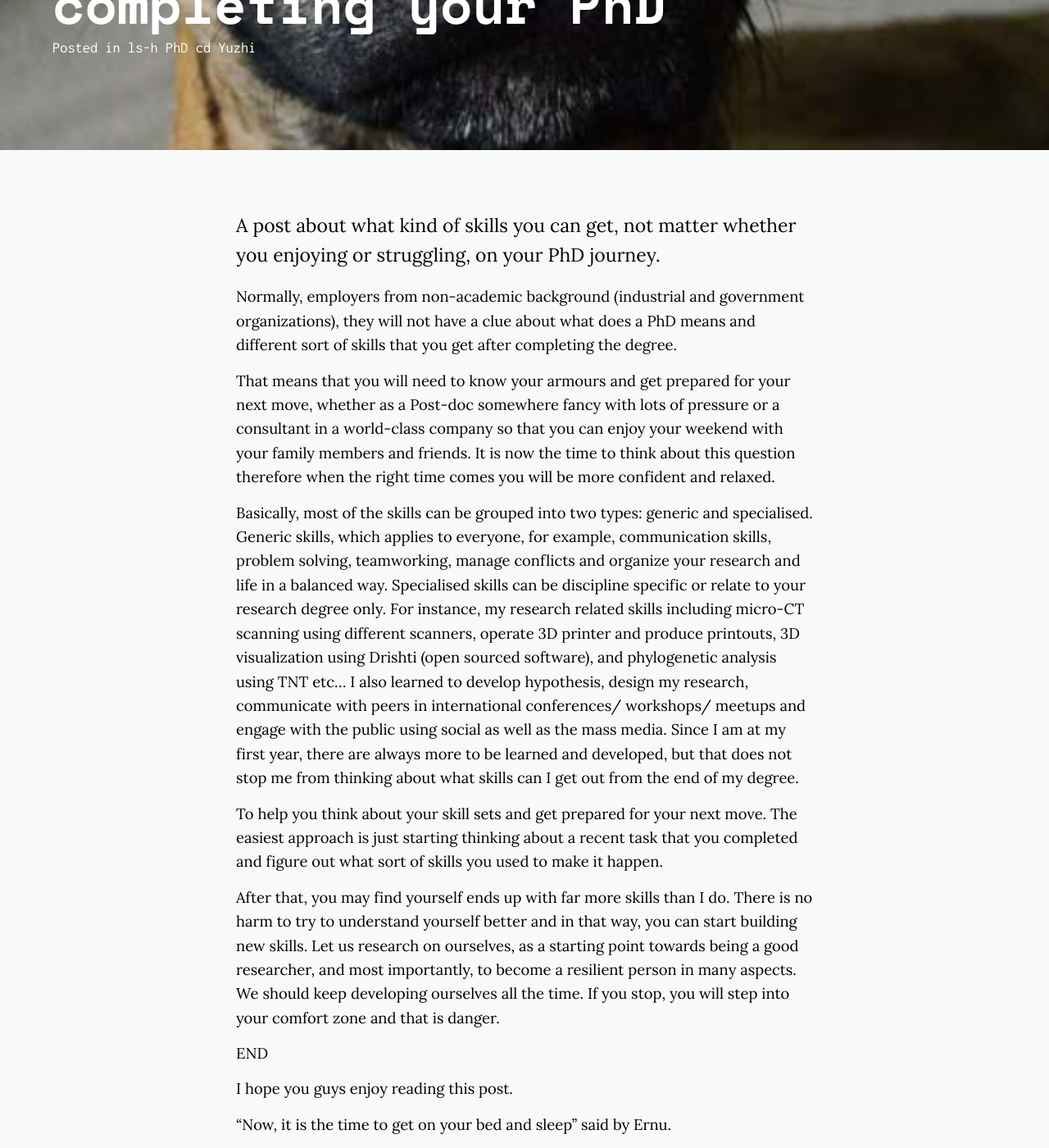
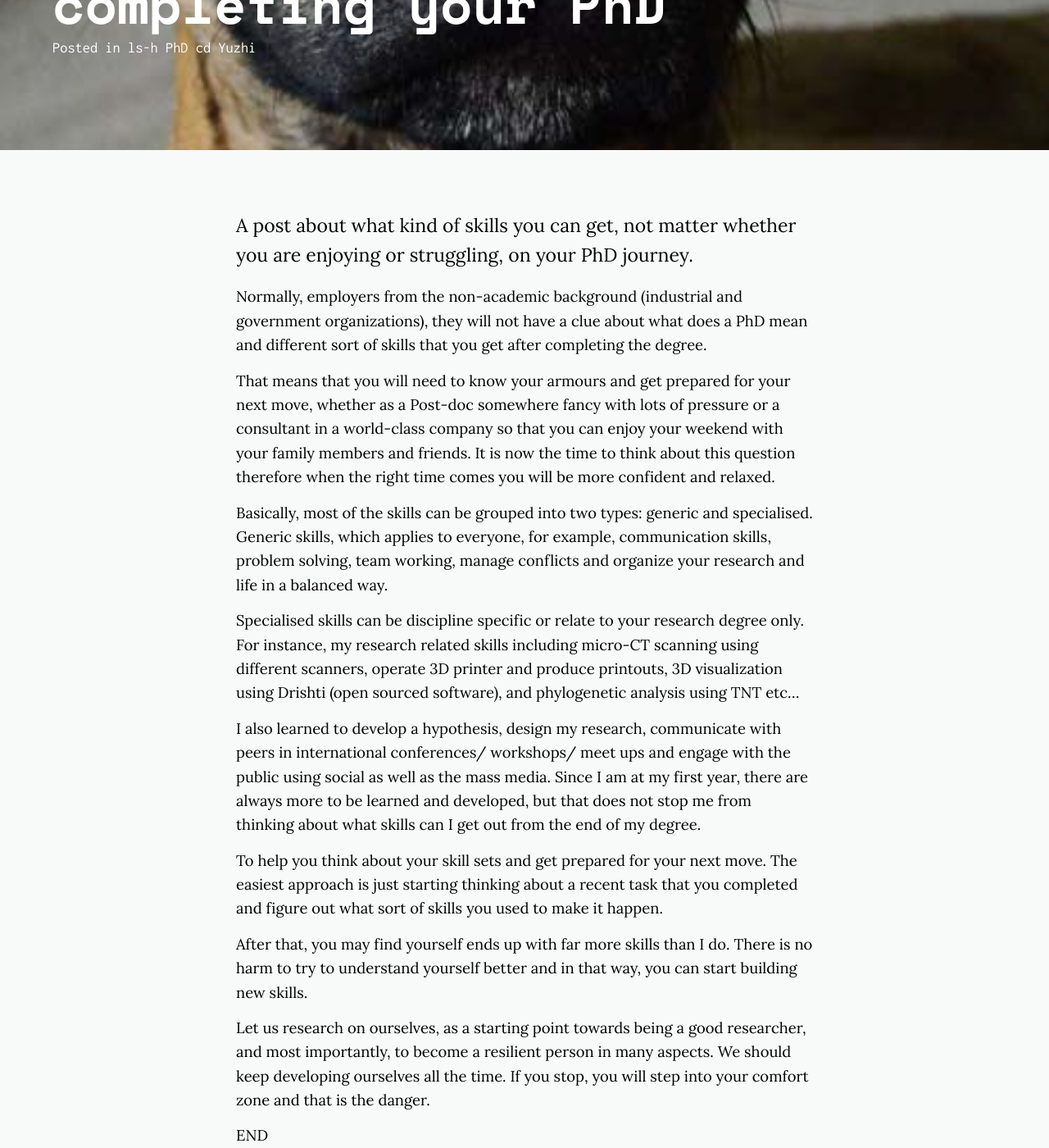
Before and after one commit to yuzhihu/yuzhihu.github.io, a Jekyll site: the page built from _posts/2016-11-11-second-post.markdown, in a window 1280 px wide and 1400 px high, scrolled down 461 px. Shown: the whole window at 82% size. Built offline with Jekyll 4.4.1, drawn with Linux system fonts in a browser that asks for light colours; nearby versions of some CDN libraries.

Commit message:
Second post after Sean's suggestion

```diff
--- a/_posts/2016-11-11-second-post.markdown
+++ b/_posts/2016-11-11-second-post.markdown
@@ -8,17 +8,26 @@ description: Ideas are my own
 image: assets/image/ernu_id.jpg
 image-sm: assets/image/ernu_id.jpg
 ---
-A post about what kind of skills you can get, not matter whether you enjoying or struggling, on your PhD journey.
+A post about what kind of skills you can get, not matter whether you are enjoying or struggling, on your PhD journey.
 
-Normally, employers from non-academic background (industrial and government organizations), they will not have a clue about what does a PhD means and different sort of skills that you get after completing the degree.
+Normally, employers from the non-academic background (industrial and government organizations), they will not have a clue about what does a PhD mean and different sort of skills that you get after completing the degree.
 
 That means that you will need to know your armours and get prepared for your next move, whether as a Post-doc somewhere fancy with lots of pressure or a consultant in a world-class company so that you can enjoy your weekend with your family members and friends. It is now the time to think about this question therefore when the right time comes you will be more confident and relaxed.
 
-Basically, most of the skills can be grouped into two types: generic and specialised. Generic skills, which applies to everyone, for example, communication skills, problem solving, teamworking, manage conflicts and organize your research and life in a balanced way. Specialised skills can be discipline specific or relate to your research degree only. For instance, my research related skills including micro-CT scanning using different scanners, operate 3D printer and produce printouts, 3D visualization using Drishti (open sourced software), and phylogenetic analysis using TNT etc... I also learned to develop hypothesis, design my research, communicate with peers in international conferences/ workshops/ meetups and engage with the public using social as well as the mass media. Since I am at my first year, there are always more to be learned and developed, but that does not stop me from thinking about what skills can I get out from the end of my degree.
+Basically, most of the skills can be grouped into two types: generic and specialised. Generic skills, which applies to everyone, for example, communication skills, problem solving, team working, manage conflicts and organize your research and life in a balanced way.
+
+
+Specialised skills can be discipline specific or relate to your research degree only. For instance, my research related skills including micro-CT scanning using different scanners, operate 3D printer and produce printouts, 3D visualization using Drishti (open sourced software), and phylogenetic analysis using TNT etc...
+
+
+I also learned to develop a hypothesis, design my research, communicate with peers in international conferences/ workshops/ meet ups and engage with the public using social as well as the mass media. Since I am at my first year, there are always more to be learned and developed, but that does not stop me from thinking about what skills can I get out from the end of my degree.
 
 To help you think about your skill sets and get prepared for your next move. The easiest approach is just starting thinking about a recent task that you completed and figure out what sort of skills you used to make it happen.
 
-After that, you may find yourself ends up with far more skills than I do. There is no harm to try to understand yourself better and in that way, you can start building new skills. Let us research on ourselves, as a starting point towards being a good researcher, and most importantly, to become a resilient person in many aspects. We should keep developing ourselves all the time. If you stop, you will step into your comfort zone and that is danger.
+After that, you may find yourself ends up with far more skills than I do. There is no harm to try to understand yourself better and in that way, you can start building new skills.
+
+
+Let us research on ourselves, as a starting point towards being a good researcher, and most importantly, to become a resilient person in many aspects. We should keep developing ourselves all the time. If you stop, you will step into your comfort zone and that is the danger.
 
 
 END
```
